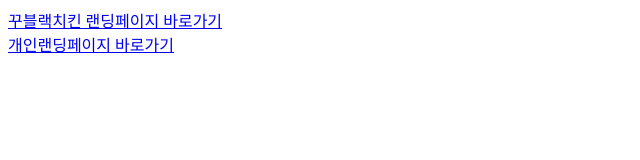
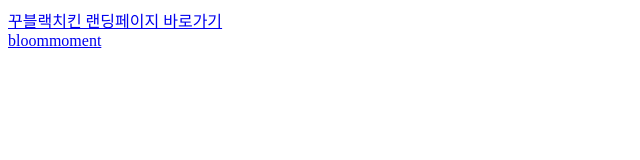
Before and after one commit to bomina10730/portfolio, a plain HTML site: page index.html in a window 1280 px wide. Shown: the whole page, without its empty margins (0-640 px from the left). Drawn offline with Linux system fonts and the light colour scheme.

Commit message:
Update index.html

```diff
--- a/index.html
+++ b/index.html
@@ -8,6 +8,6 @@
 <body>
     <a href="kkublack/index-before.html">꾸블랙치킨 랜딩페이지 바로가기</a>
     <br>
-    <a href="bloommoment/bloommoment.html">개인랜딩페이지 바로가기</a>
+    <a href="bloommoment/bloommoment.html">bloommoment</a>
 </body>
 </html>
```
